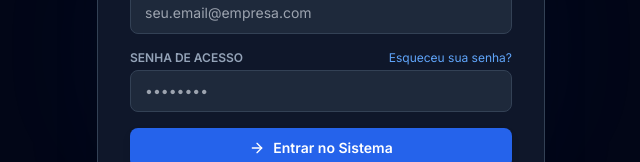
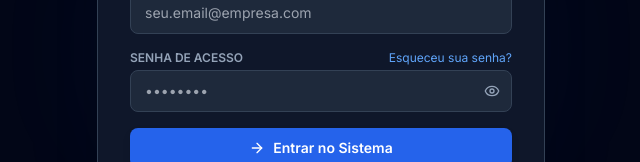
Before and after one commit to joaodev7/praxis_frontend, a React (Vite) app: page /login in a window 1280 px wide. Shown: the part 345-507 px from the top of the page, without its empty margins (319-959 px from the left). Built offline with nearby package versions, Linux system fonts and the light colour scheme.

Commit message:
feat(auth): adicionar visualizador de senha (show/hide) na tela de login

```diff
--- a/src/pages/LoginPage.tsx
+++ b/src/pages/LoginPage.tsx
@@ -1,7 +1,7 @@
 import React, { useState } from 'react';
 import { useNavigate, useSearchParams } from 'react-router-dom';
 import api from '../services/api';
-import { Lock, Mail, Building2, LogIn, ArrowRight, ShieldCheck, FileText, CheckCircle2 } from 'lucide-react';
+import { Lock, Mail, Building2, LogIn, ArrowRight, ShieldCheck, FileText, CheckCircle2, Eye, EyeOff } from 'lucide-react';
 import { Button } from '../components/ui/Button';
 import { Input } from '../components/ui/Input';
 import { Modal } from '../components/ui/Modal';
@@ -11,6 +11,7 @@ export const LoginPage: React.FC = () => {
   const [isRegister, setIsRegister] = useState(searchParams.get('register') === 'true');
   const [email, setEmail] = useState('');
   const [password, setPassword] = useState('');
+  const [showPassword, setShowPassword] = useState(false);
   const [tenantName, setTenantName] = useState('');
   const [cnpj, setCnpj] = useState('');
   const [adminName, setAdminName] = useState('');
@@ -178,14 +179,24 @@ export const LoginPage: React.FC = () => {
                 </button>
               )}
             </div>
+            <div className="relative">
               <input
-              type="password"
+                type={showPassword ? 'text' : 'password'}
                 required
                 value={password}
                 onChange={(e) => setPassword(e.target.value)}
                 placeholder="••••••••"
-              className="w-full bg-[#1E293B] border border-[#334155] text-white rounded-sm px-3.5 py-2.5 text-sm focus:outline-none focus:border-[#2563EB]"
+                className="w-full bg-[#1E293B] border border-[#334155] text-white rounded-sm px-3.5 py-2.5 pr-10 text-sm focus:outline-none focus:border-[#2563EB]"
               />
+              <button
+                type="button"
+                onClick={() => setShowPassword(!showPassword)}
+                className="absolute right-3 top-1/2 -translate-y-1/2 text-slate-400 hover:text-white transition-colors cursor-pointer"
+                title={showPassword ? 'Ocultar senha' : 'Exibir senha'}
+              >
+                {showPassword ? <EyeOff className="w-4 h-4" /> : <Eye className="w-4 h-4" />}
+              </button>
+            </div>
           </div>
 
           {isRegister && (
```
Lines whose indentation alone changed are shown as unchanged.
